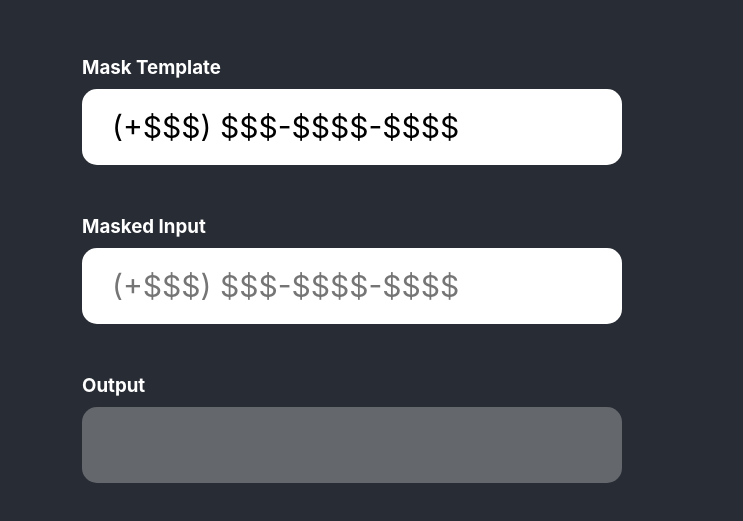
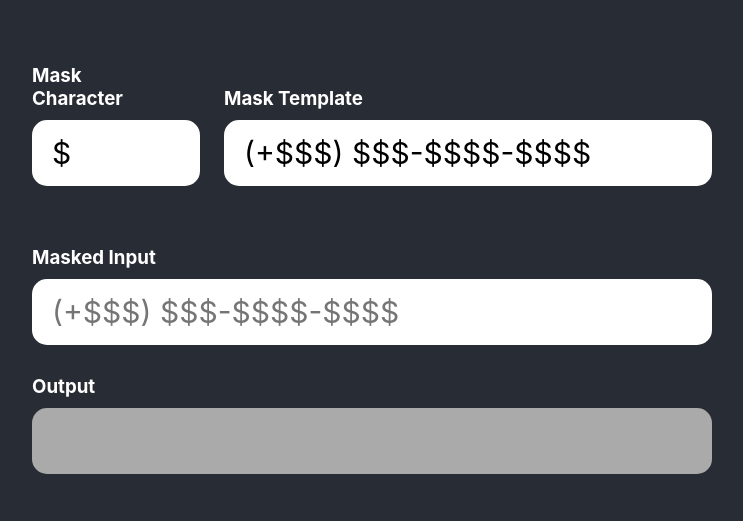
Before and after one commit to thevahidal/react-input-mask, a React (Create React App) app: page / in a window 1280 px wide. Shown: the part 131-652 px from the top of the page, without its empty margins (288-1031 px from the left). Built offline with nearby package versions, Linux system fonts and the light colour scheme.

Commit message:
maskChar input added

```diff
--- a/src/App.css
+++ b/src/App.css
@@ -13,15 +13,23 @@
   height: 100vh;
 }
 
+.config {
+  display: flex;
+  justify-content: space-between;
+  align-items: flex-end;
+  position: relative;
+}
+
 input {
-  min-width: 30rem;
-  padding: 20px 30px;
+  padding: 15px 20px;
   font-size: 30px;
   border-radius: 15px;
   border: none;
+  width: 100%;
 }
 
 .label {
+  text-align: left;
   color: #fff;
   margin-bottom: 10px;
   width: 100%;
--- a/src/App.js
+++ b/src/App.js
@@ -44,29 +44,52 @@ const Input = props => {
 const App = () => {
   const [value, setValue] = useState('')
   const [mask, setMask] = useState('(+$$$) $$$-$$$$-$$$$')
+  const [maskChar, setMaskChar] = useState('$')
 
   return (
     <div className="App">
-      <div>
-        <h3 className='label'>Mask Template</h3>
-        <input
-          value={mask}
-          onChange={e => setMask(e.target.value)}
-          style={{marginBottom: 50}}
-        />
+      <div style={{ width: '50%' }}>
+        <div className='config'
+          style={{
+            marginBottom: 60,
+          }}
+        >
+          <div style={{
+            width: '20%', position: 'relative',
+          }}
+          >
+            <h3 className='label'>Mask Character</h3>
+            <input
+              value={maskChar}
+              maxLength={1}
+              onChange={e => setMaskChar(e.target.value)}
+            />
+          </div>
+          <div style={{ width: '70%', position: 'relative' }}>
+            <h3 className='label'>Mask Template</h3>
+            <input
+              value={mask}
+              onChange={e => setMask(e.target.value)}
+            />
+          </div>
+        </div>
         <h3 className='label'>Masked Input</h3>
         <Input
           value={value}
           onChange={text => setValue(text)}
           mask={mask}
-          maskChar='$'
+          maskChar={maskChar}
           placeholder={mask}
-          style={{marginBottom: 50}}
+          style={{ marginBottom: 30 }}
         />
         <h3 className='label'>Output</h3>
         <input
           value={value}
           disabled
+          style={{
+            color: '#222',
+            background: '#aaa'
+          }}
         />
       </div>
     </div>
```
